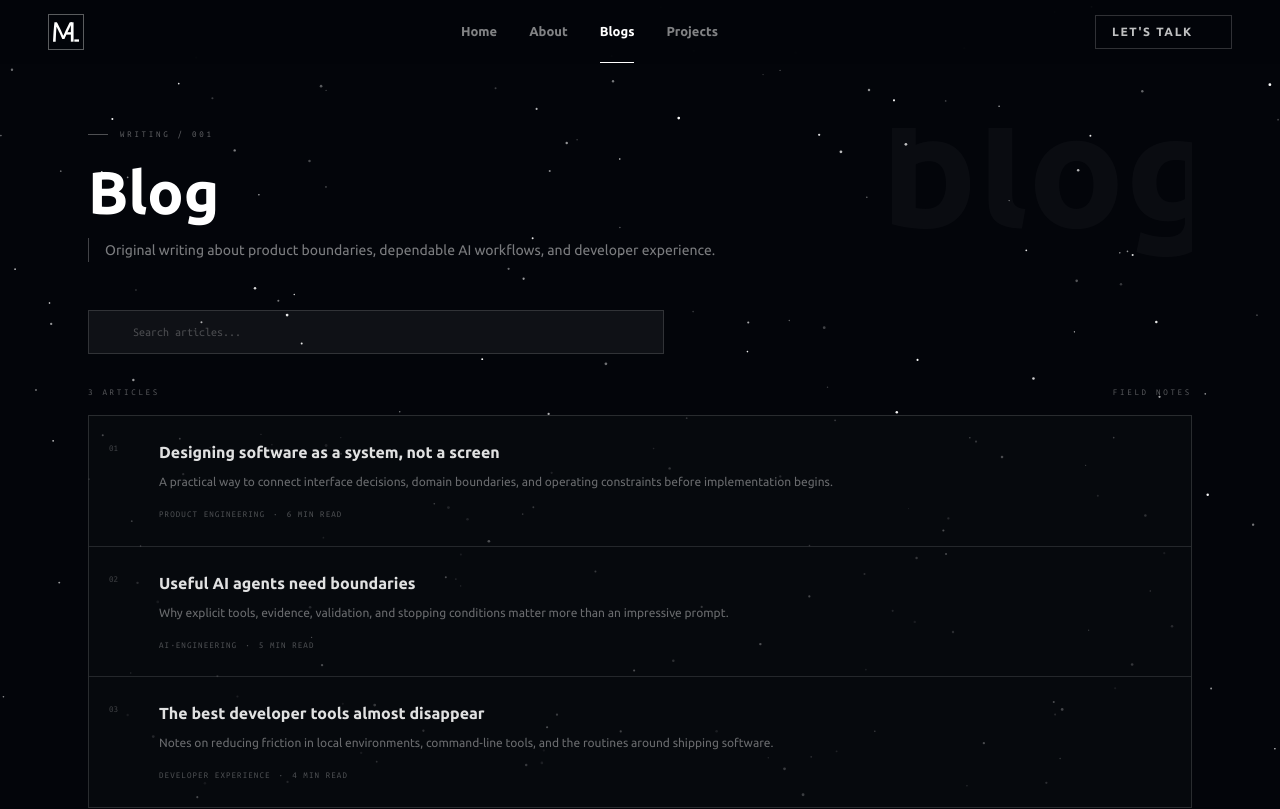
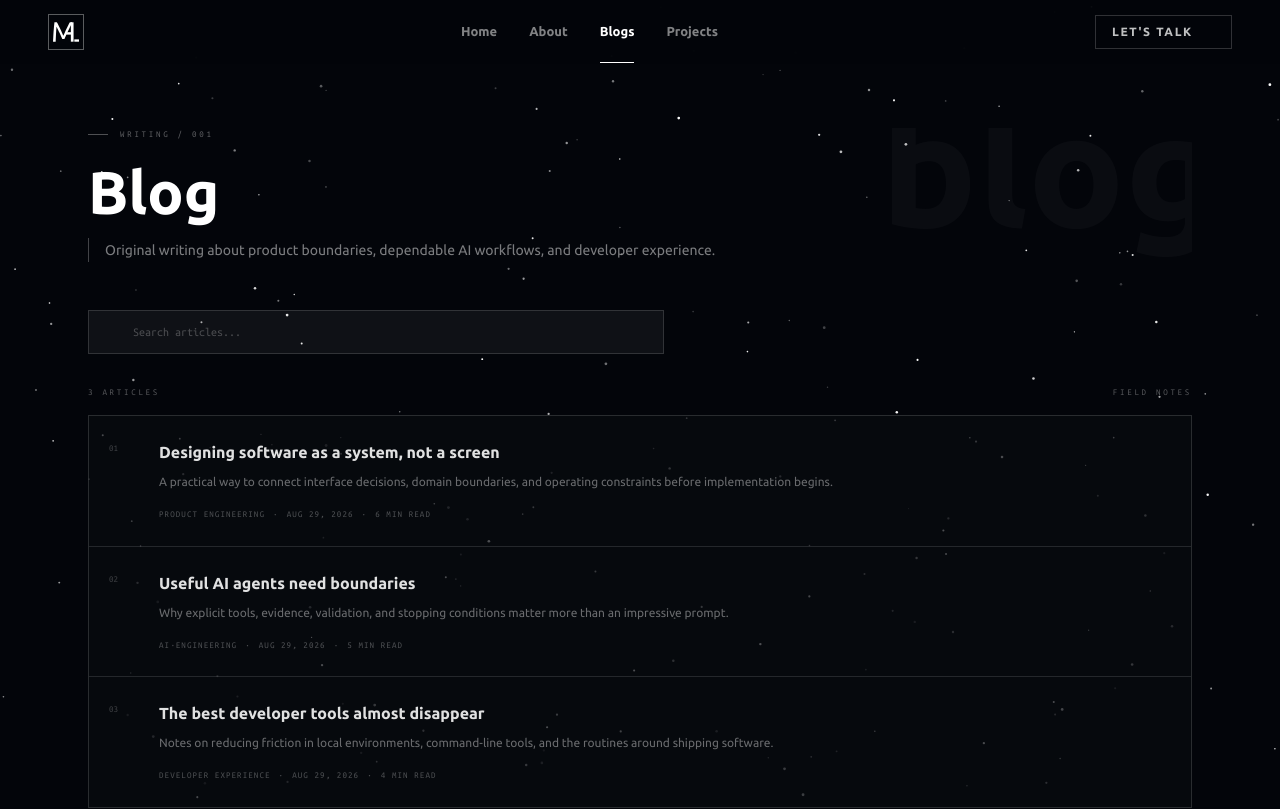
Before and after one commit to MAnasLatif/portfolio, a Next.js app: page /blogs in a window 1280 px wide. Shown: the top 809 px of the page. Built offline with nearby package versions, Linux system fonts and the light colour scheme; some icons are missing.

Commit message:
feat: show article publication dates

```diff
--- a/src/app/blogs/[slug]/page.tsx
+++ b/src/app/blogs/[slug]/page.tsx
@@ -6,6 +6,11 @@ import { notFound } from "next/navigation";
 import { articles } from "@/lib/portfolio-content";
 
 import { articleContent } from "../_content/articles";
+
+const articleDateFormatter = new Intl.DateTimeFormat("en-US", {
+  dateStyle: "medium",
+  timeZone: "UTC",
+});
 
 type ArticlePageProps = {
   params: Promise<{ slug: string }>;
@@ -53,7 +58,14 @@ export default async function ArticlePage({ params }: ArticlePageProps) {
             All writing
           </Link>
           <p className="mt-12 font-mono text-[10px] uppercase tracking-[0.22em] text-white/35">
-            {article.category} / {article.readTime} read
+            {article.category}
+            {" / "}
+            <time dateTime={article.publishedAt}>
+              {articleDateFormatter.format(
+                new Date(`${article.publishedAt}T00:00:00Z`),
+              )}
+            </time>{" "}
+            / {article.readTime} read
           </p>
           <h1 className="mt-8 text-4xl font-black leading-[0.95] text-white sm:text-6xl lg:text-7xl">
             {article.title}
--- a/src/app/blogs/_components/article-list.tsx
+++ b/src/app/blogs/_components/article-list.tsx
@@ -6,6 +6,11 @@ import Link from "next/link";
 import { useDeferredValue, useState } from "react";
 
 import { articles } from "@/lib/portfolio-content";
+
+const articleDateFormatter = new Intl.DateTimeFormat("en-US", {
+  dateStyle: "medium",
+  timeZone: "UTC",
+});
 
 export function ArticleList() {
   const [query, setQuery] = useState("");
@@ -65,6 +70,12 @@ export function ArticleList() {
                 <span className="mt-4 flex flex-wrap items-center gap-2 font-mono text-[9px] uppercase tracking-[0.12em] text-white/28">
                   <span>{article.category}</span>
                   <span aria-hidden="true">·</span>
+                  <time dateTime={article.publishedAt}>
+                    {articleDateFormatter.format(
+                      new Date(`${article.publishedAt}T00:00:00Z`),
+                    )}
+                  </time>
+                  <span aria-hidden="true">·</span>
                   <span>{article.readTime} read</span>
                 </span>
               </span>
```
